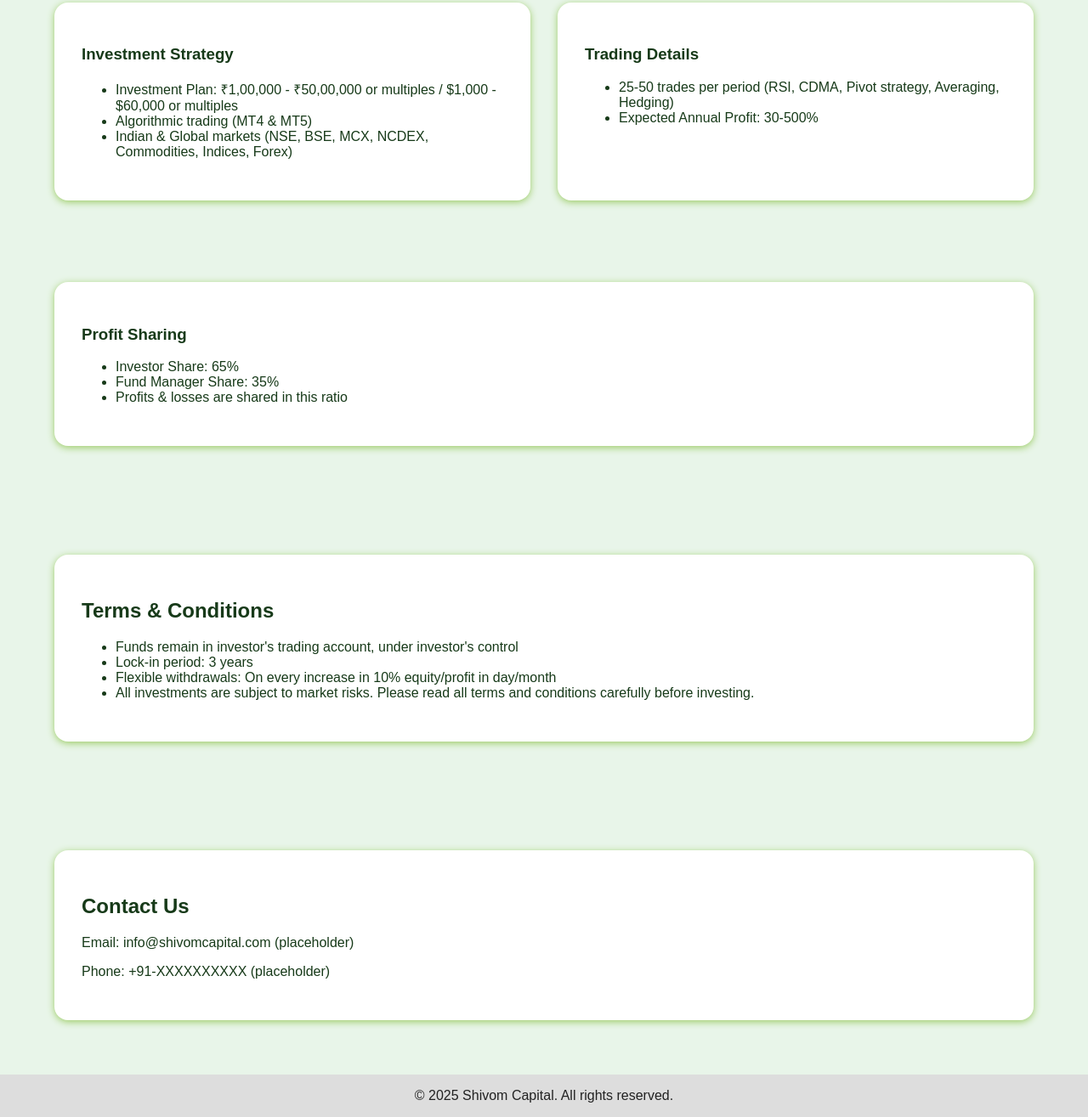
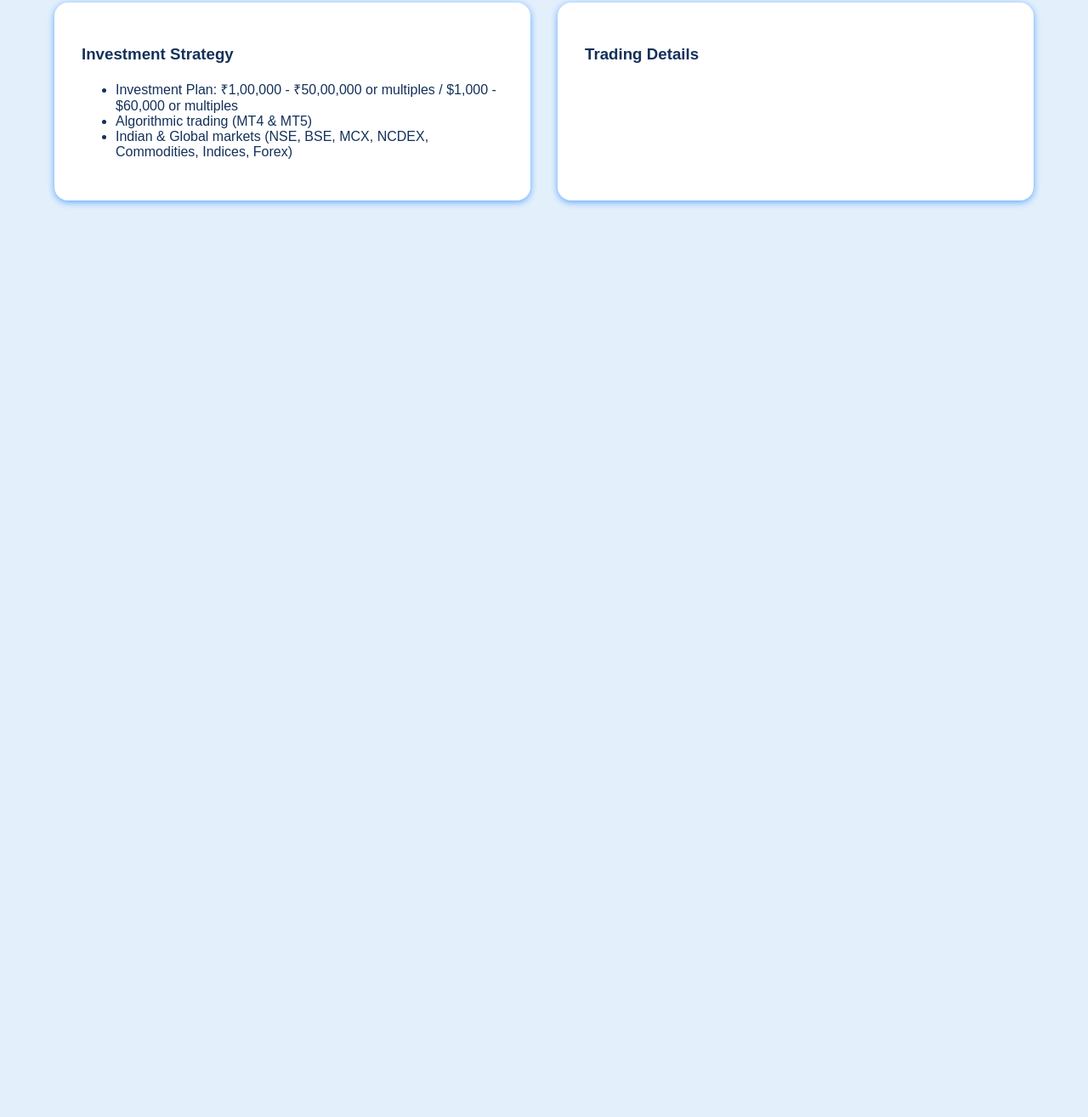
Before and after one commit to naemecs/Brainfin, a plain HTML site: page index.html in a window 1280 px wide. Shown: the part 669-1984 px from the top of the page at 85% size. After the commit the page ends 969 px from the top, so only its background shows below. Drawn offline with Linux system fonts and the light colour scheme.

Commit message:
Update index.html

```diff
--- a/index.html
+++ b/index.html
@@ -3,23 +3,23 @@
 <head>
     <meta charset="UTF-8">
     <meta name="viewport" content="width=device-width, initial-scale=1.0">
-    <title>Shivom Capital</title>
+    <title>Brain Fintech</title>
     <style>
-        body { background: #e8f5e9; color: #173a19; font-family: Arial, sans-serif; margin: 0; }
-        header { background: #226d34; color: #fff; padding: 2rem 1rem; text-align: center; }
-        nav { background: #259648; display: flex; justify-content: center; gap: 2rem; padding: 1rem 0; }
+        body { background: #e3f0fc; color: #14315a; font-family: Arial, sans-serif; margin: 0; }
+        header { background: #2563eb; color: #fff; padding: 2rem 1rem; text-align: center; }
+        nav { background: #1e40af; display: flex; justify-content: center; gap: 2rem; padding: 1rem 0; }
         nav a { color: #fff; text-decoration: none; font-weight: bold; }
         nav a:hover { text-decoration: underline; }
         .section { padding: 2rem 5vw; }
-        .card { background: #fff; border-radius: 1rem; box-shadow: 0 2px 8px #9ccc65; padding: 2rem; margin: 2rem 0; }
-        .footer { background: #ddd; text-align: center; padding: 1rem; color: #222; }
+        .card { background: #fff; border-radius: 1rem; box-shadow: 0 2px 8px #60a5fa; padding: 2rem; margin: 2rem 0; }
+        .footer { background: #bcd5fc; text-align: center; padding: 1rem; color: #222; }
         .flexbox { display: flex; flex-wrap: wrap; gap: 2rem; }
         .flexbox .card { flex: 1 1 300px; }
     </style>
 </head>
 <body>
     <header>
-        <h1>SHIVOM CAPITAL</h1>
+        <h1>Brain Fintech</h1>
         <p>Account Handling & Algorithmic Investment Services</p>
     </header>
     <nav>
@@ -32,7 +32,7 @@
     <section id="about" class="section">
         <div class="card">
             <h2>About Us</h2>
-            <p>Shivom Capital specializes in account handling and investment planning through advanced algorithmic trading systems using MT4 and MT5. We offer coverage of Indian and global markets, including NSE, BSE, MCX, NCDEX, commodities, indices, and forex.</p>
+            <p>Brain Fintech specializes in account handling and investment planning through advanced algorithmic trading systems using MT4 and MT5. We offer coverage of Indian and global markets, including NSE, BSE, MCX, NCDEX, commodities, indices, and forex.</p>
         </div>
     </section>
 
@@ -49,44 +49,3 @@
             </div>
             <div class="card">
                 <h3>Trading Details</h3>
-                <ul>
-                    <li>25-50 trades per period (RSI, CDMA, Pivot strategy, Averaging, Hedging)</li>
-                    <li>Expected Annual Profit: 30-500%</li>
-                </ul>
-            </div>
-            <div class="card">
-                <h3>Profit Sharing</h3>
-                <ul>
-                    <li>Investor Share: 65%</li>
-                    <li>Fund Manager Share: 35%</li>
-                    <li>Profits & losses are shared in this ratio</li>
-                </ul>
-            </div>
-        </div>
-    </section>
-
-    <section id="terms" class="section">
-        <div class="card">
-            <h2>Terms & Conditions</h2>
-            <ul>
-                <li>Funds remain in investor's trading account, under investor's control</li>
-                <li>Lock-in period: 3 years</li>
-                <li>Flexible withdrawals: On every increase in 10% equity/profit in day/month</li>
-                <li>All investments are subject to market risks. Please read all terms and conditions carefully before investing.</li>
-            </ul>
-        </div>
-    </section>
-
-    <section id="contact" class="section">
-        <div class="card">
-            <h2>Contact Us</h2>
-            <p>Email: info@shivomcapital.com (placeholder)</p>
-            <p>Phone: +91-XXXXXXXXXX (placeholder)</p>
-        </div>
-    </section>
-
-    <div class="footer">
-        © 2025 Shivom Capital. All rights reserved.
-    </div>
-</body>
-</html>
```
